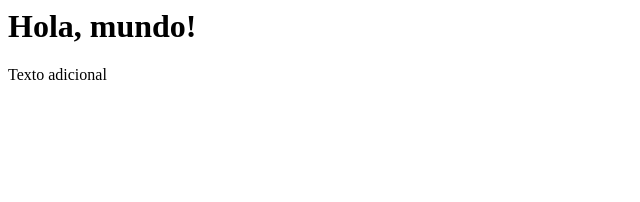
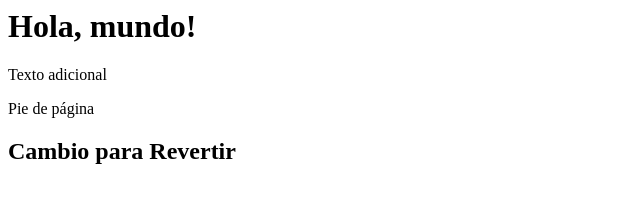
Before and after one commit to Andreromero170/practica2, a plain HTML site: page index.html in a window 1280 px wide. Shown: the whole page, without its empty margins (0-640 px from the left). Drawn offline with Linux system fonts and the light colour scheme.

Commit message:
Cambios 3 y 4

```diff
--- a/index.html
+++ b/index.html
@@ -2,5 +2,7 @@
     <body>
         <h1>Hola, mundo!</h1>
         <p>Texto adicional</p>
+        <footer>Pie de página</footer>
+        <h2>Cambio para Revertir</h2>
     </body>
 </html>
```
